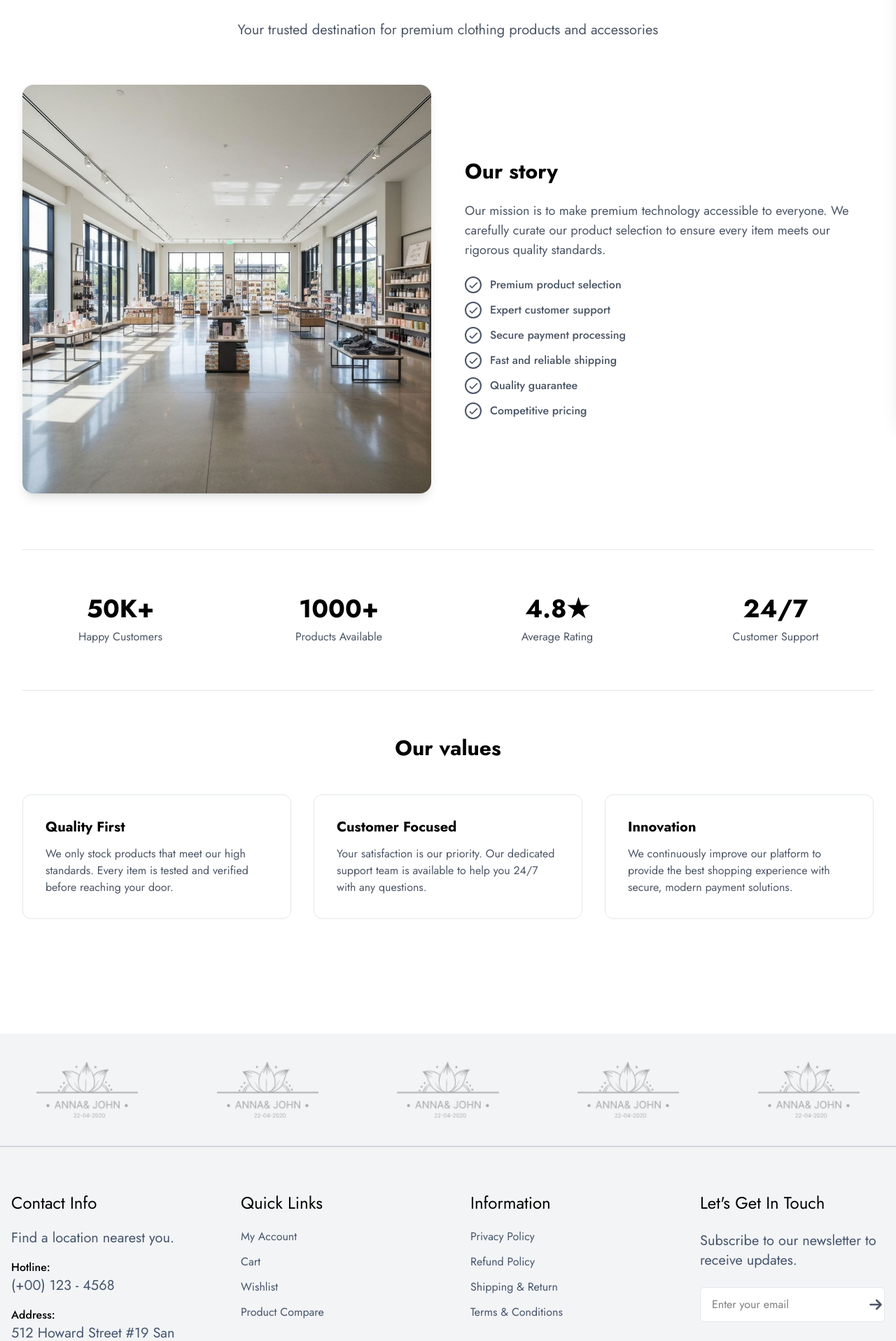
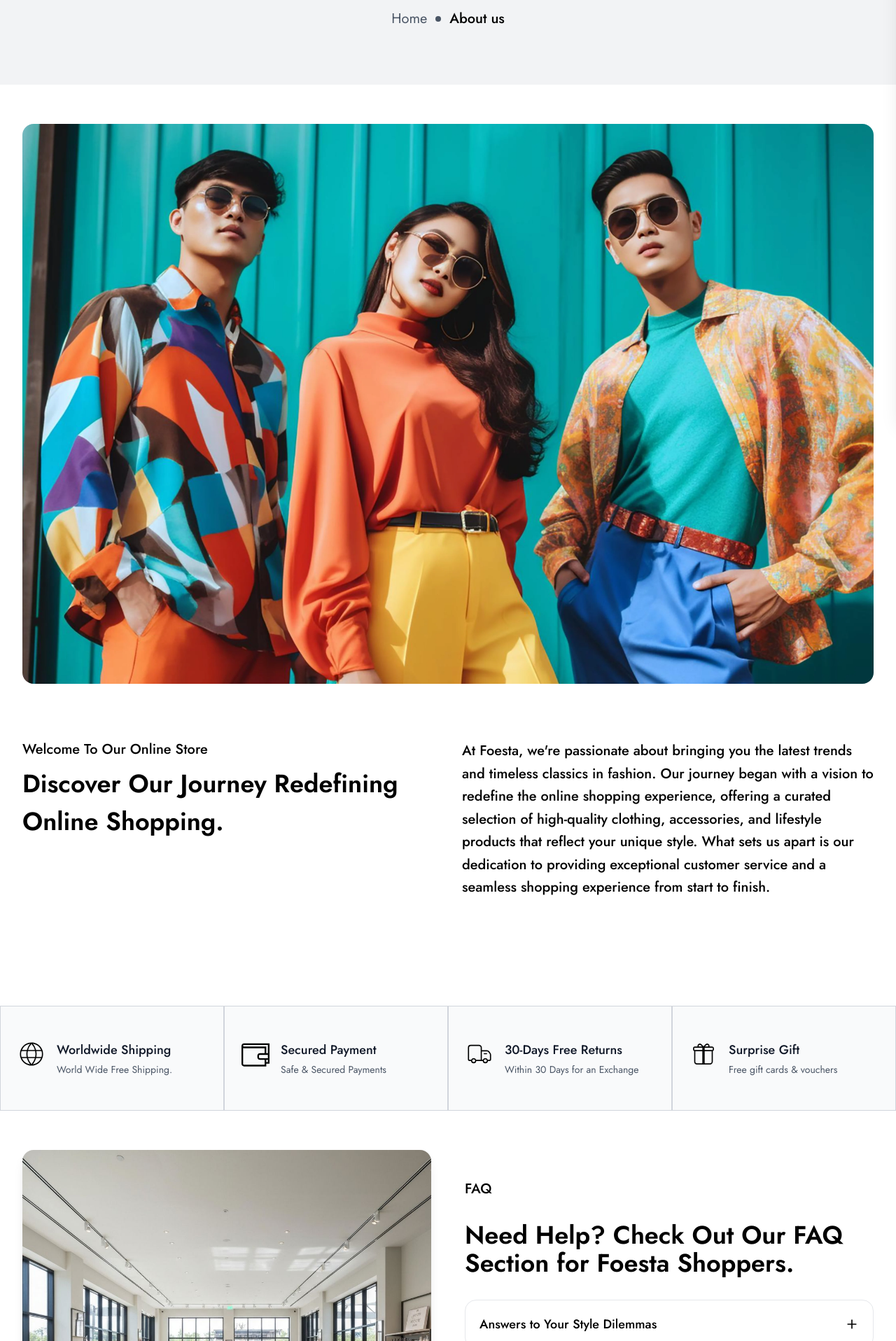
Before and after one commit to jeelrajpara-shivinfotech/Next-js-e-comm, a Next.js app: page /about in a window 1280 px wide. Shown: the part 204-2120 px from the top of the page at 70% size. Built offline with nearby package versions, Linux system fonts and the light colour scheme.

Commit message:
about page ui

```diff
--- a/app/about/page.jsx
+++ /dev/null
@@ -1,69 +0,0 @@
-import { BiCheck } from 'react-icons/bi'
-import aboutImage from "@/assets/modern-retail-store-interior.jpeg"
-import Image from 'next/image'
-import { aboutConsts, aboutFeatures, statsConstants, valuesConstants } from "../../constants/aboutPageConstants"
-
-export default function About() {
-
-    return (
-        <div className="min-h-screen">
-            <section className="max-w-7xl mx-auto px-4 sm:px-6 lg:px-8 py-20">
-                <div className="text-center space-y-6 mb-16">
-                    <h1 className="text-4xl md:text-5xl font-bold">{aboutConsts.header}</h1>
-                    <p className="text-xl text-gray-600 max-w-2xl mx-auto">
-                        {aboutConsts.description}
-                    </p>
-                </div>
-
-                <div className="grid md:grid-cols-2 gap-12 items-center mb-20">
-                    <div>
-                        <Image
-                            src={aboutImage}
-                            height={100}
-                            width={100}
-                            alt={aboutConsts.imgAlt}
-                            className="w-full h-auto rounded-2xl shadow-lg"
-                        />
-                    </div>
-                    <div className="space-y-6">
-                        <h2 className="text-3xl font-bold">{aboutConsts.ourStory}</h2>
-                        <p className="text-lg text-gray-600">
-                           {aboutConsts.ourStoryDesc}
-                        </p>
-                        <div className="space-y-3">
-                            {aboutFeatures.map((feature, index) => (
-                                <div key={index} className="flex items-center gap-3">
-                                    <BiCheck className="w-6 h-6 text-primary shrink-0 border-2 border-gray-600 text-gray-600 rounded-full" />
-                                    <span className="text-gray-600 font-medium">{feature}</span>
-                                </div>
-                            ))}
-                        </div>
-                    </div>
-                </div>
-
-                <div className="grid md:grid-cols-4 gap-8 py-16 border-t border-b border-gray-200">
-                    {statsConstants.map((item, index) => (
-                        <div className="text-center" key={index}>
-                            <p className="text-4xl font-bold text-primary mb-2">{item.header}</p>
-                            <p className="text-gray-600">{item.description}</p>
-                        </div>
-                    ))}
-                </div>
-
-                <div className="pt-16 pb-5">
-                    <h2 className="text-3xl font-bold mb-12 text-center">{aboutConsts.ourValues}</h2>
-                    <div className="grid md:grid-cols-3 gap-8">
-                        {valuesConstants.map((item, index) => (
-                            <div className="bg-card p-8 rounded-xl border border-gray-200" key={index}>
-                                <h3 className="text-xl font-bold mb-3">{item.header}</h3>
-                                <p className="text-gray-600">
-                                    {item.description}
-                                </p>
-                            </div>
-                        ))}
-                    </div>
-                </div>
-            </section>
-        </div>
-    )
-}
--- /dev/null
+++ b/app/about/page.tsx
@@ -0,0 +1,111 @@
+"use client";
+import aboutImage from "@/assets/modern-retail-store-interior.jpeg";
+import Image from "next/image";
+import { aboutConsts, faqData } from "../../constants/aboutPageConstants";
+import BaseHeader from "@/components/BaseComponents/BaseHeader";
+import about from "@/assets/about.webp";
+import { benefits } from "@/constants/homePageConstants";
+import { useState } from "react";
+import { FiMinus, FiPlus } from "react-icons/fi";
+
+export default function About() {
+  const [activeIndex, setActiveIndex] = useState<number | null>(null);
+
+  const toggleAccordion = (index: number) => {
+    setActiveIndex(activeIndex === index ? null : index);
+  };
+
+  return (
+    <section className="min-h-screen">
+      <BaseHeader
+        title={aboutConsts?.header}
+        homeLabel={aboutConsts?.home}
+        currentLabel={aboutConsts?.header}
+      />
+
+      <div className="max-w-7xl mx-auto px-4 sm:px-6 lg:px-8 py-14">
+        <div className="relative w-full h-[800px] mb-20">
+          <Image
+            src={about}
+            alt={aboutConsts?.imgAlt}
+            fill
+            className="rounded-2xl object-cover"
+          />
+        </div>
+
+        <div className="grid md:grid-cols-2 gap-10 pb-24">
+          <div>
+            <p className="text-xl mb-2 font-medium">{aboutConsts?.title}</p>
+            <h2 className="font-semibold leading-normal text-4xl">
+              {aboutConsts?.titleDesc}
+            </h2>
+          </div>
+          <div className="leading-relaxed text-xl font-medium">
+            {aboutConsts?.para}
+          </div>
+        </div>
+      </div>
+
+      <div className="grid grid-cols-1 md:grid-cols-2 lg:grid-cols-4">
+        {benefits?.map((benefit) => (
+          <div
+            key={benefit?.id}
+            className="bg-gray-50 border border-gray-300 p-6 transition-colors duration-300 flex items-start space-x-4 py-12"
+          >
+            <div>{benefit?.icon}</div>
+            <div className="text-left">
+              <h3 className="text-lg font-medium text-gray-900 mb-1">
+                {benefit?.title}
+              </h3>
+              <p className="text-sm text-gray-600">
+                {benefit?.subtitle}
+              </p>
+            </div>
+          </div>
+        ))}
+      </div>
+
+      <div className="max-w-7xl mx-auto px-4 sm:px-6 lg:px-8 py-14">
+        <div className="grid md:grid-cols-2 gap-12 items-center mb-20">
+          <div>
+            <Image
+              src={aboutImage}
+              height={0}
+              width={0}
+              className="w-full rounded-2xl shadow-lg"
+              alt={aboutConsts?.imgAlt}
+            />
+          </div>
+          <div className="space-y-8">
+            <h2 className="text-xl font-medium">{aboutConsts?.faq}</h2>
+            <p className="text-4xl font-semibold">{aboutConsts?.faqDesc}</p>
+            <div className="space-y-4">
+              {faqData?.map((item, index) => (
+                <div
+                  key={index}
+                  className="bg-white border border-gray-200 rounded-2xl p-5 cursor-pointer transition-all"
+                >
+                  <div
+                    className="flex justify-between items-center"
+                    onClick={() => toggleAccordion(index)}
+                  >
+                    <h3 className="font-medium text-lg">{item?.question}</h3>
+                    <span className="text-xl">
+                      {activeIndex === index ? <FiMinus /> : <FiPlus />}
+                    </span>
+                  </div>
+
+                  {activeIndex === index && (
+                    <p className="mt-4 text-gray-600 leading-relaxed">
+                      {item?.answer}
+                    </p>
+                  )}
+                </div>
+              ))}
+            </div>
+          </div>
+        </div>
+      </div>
+    </section>
+  );
+}
--- a/components/BaseComponents/BaseHeader.tsx
+++ b/components/BaseComponents/BaseHeader.tsx
@@ -1,9 +1,28 @@
-import React from 'react'
+import Link from "next/link";
+import { GoDotFill } from "react-icons/go";
 
-function BaseHeader() {
-  return (
-    <div>BaseHeader</div>
-  )
+interface BreadcrumbProps {
+  title: string;
+  homeLabel?: string;
+  currentLabel?: string;
 }
 
-export default BaseHeader
+export default function BaseHeader({
+  title,
+  homeLabel,
+  currentLabel,
+}: BreadcrumbProps) {
+  return (
+    <section className="w-full bg-gray-200/50 py-20 text-center">
+      <h1 className="text-4xl font-medium mb-4">{title}</h1>
+
+      <div className="flex justify-center items-center gap-2 text-gray-600">
+        <Link href="/" className="text-xl">
+          {homeLabel}
+        </Link>
+        <GoDotFill/>
+        <div className="text-black font-medium text-xl">{currentLabel}</div>
+      </div>
+    </section>
+  );
+}
--- a/constants/aboutPageConstants.ts
+++ b/constants/aboutPageConstants.ts
@@ -13,39 +13,38 @@ export const valuesConstants = [
     }
 ]
 
-export const statsConstants = [
-    {
-        header : "50K+",
-        description : "Happy Customers"
-    },
-    {
-        header : "1000+",
-        description : "Products Available"
-    },
-    {
-        header : "4.8★",
-        description : "Average Rating"
-    },
-    {
-        header : "24/7",
-        description : "Customer Support"
-    }
-]
-
-export const aboutFeatures = [
-    'Premium product selection',
-    'Expert customer support',
-    'Secure payment processing',
-    'Fast and reliable shipping',
-    'Quality guarantee',
-    'Competitive pricing',
-]
-
 export const aboutConsts = {
     header : "About us",
     description : "Your trusted destination for premium clothing products and accessories",
-    ourStory : "Our story",
-    ourStoryDesc : "Our mission is to make premium technology accessible to everyone. We carefully curate our product selection to ensure every item meets our rigorous quality standards.",
+    imgAlt : "Logo image",
+    faq : "FAQ",
+    faqDesc : "Need Help? Check Out Our FAQ Section for Foesta Shoppers.",
     ourValues : "Our values",
-    imgAlt : "Logo image"
+    home : "Home",
+    title : "Welcome To Our Online Store",
+    titleDesc : "Discover Our Journey Redefining Online Shopping.",
+    para : "At Foesta, we're passionate about bringing you the latest trends and timeless classics in fashion. Our journey began with a vision to redefine the online shopping experience, offering a curated selection of high-quality clothing, accessories, and lifestyle products that reflect your unique style. What sets us apart is our dedication to providing exceptional customer service and a seamless shopping experience from start to finish."
 }
+
+export const faqData = [
+  {
+    question: "Answers to Your Style Dilemmas",
+    answer:
+      "We help you find the perfect style choices that match your personality and fashion sense.",
+  },
+  {
+    question: "Frequently Asked Questions About Fashion",
+    answer:
+      "Browse through our most commonly asked questions related to trends, shopping, and style recommendations.",
+  },
+  {
+    question: "Common Queries in Style Clarified",
+    answer:
+      "We provide detailed explanations to help you stay confident in your styling decisions.",
+  },
+  {
+    question: "Top Questions About Fashion Addressed",
+    answer:
+      "Your concerns are answered by experts so you can shop with clarity and confidence.",
+  },
+];
```
Also changed, not shown: assets/about.webp (added).
